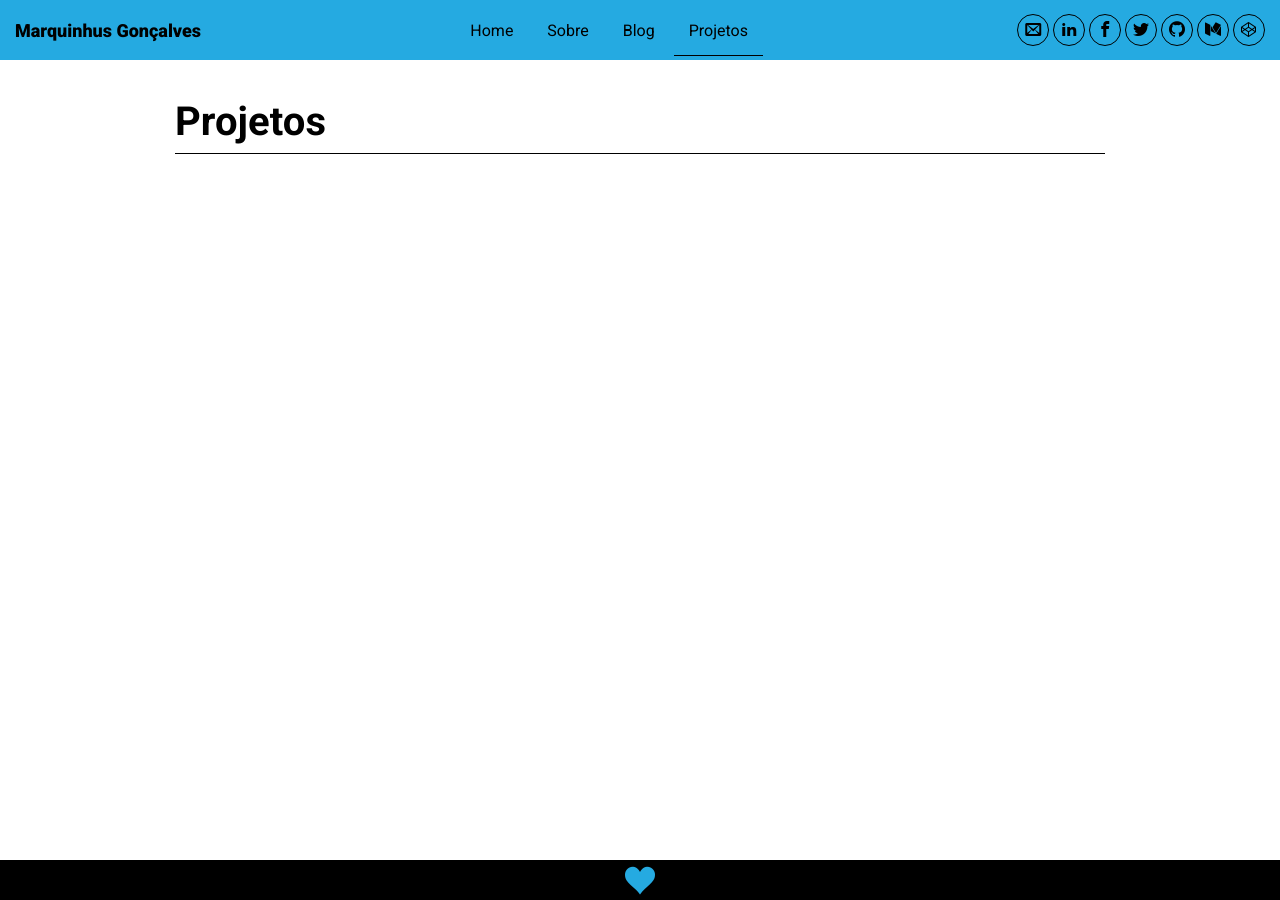
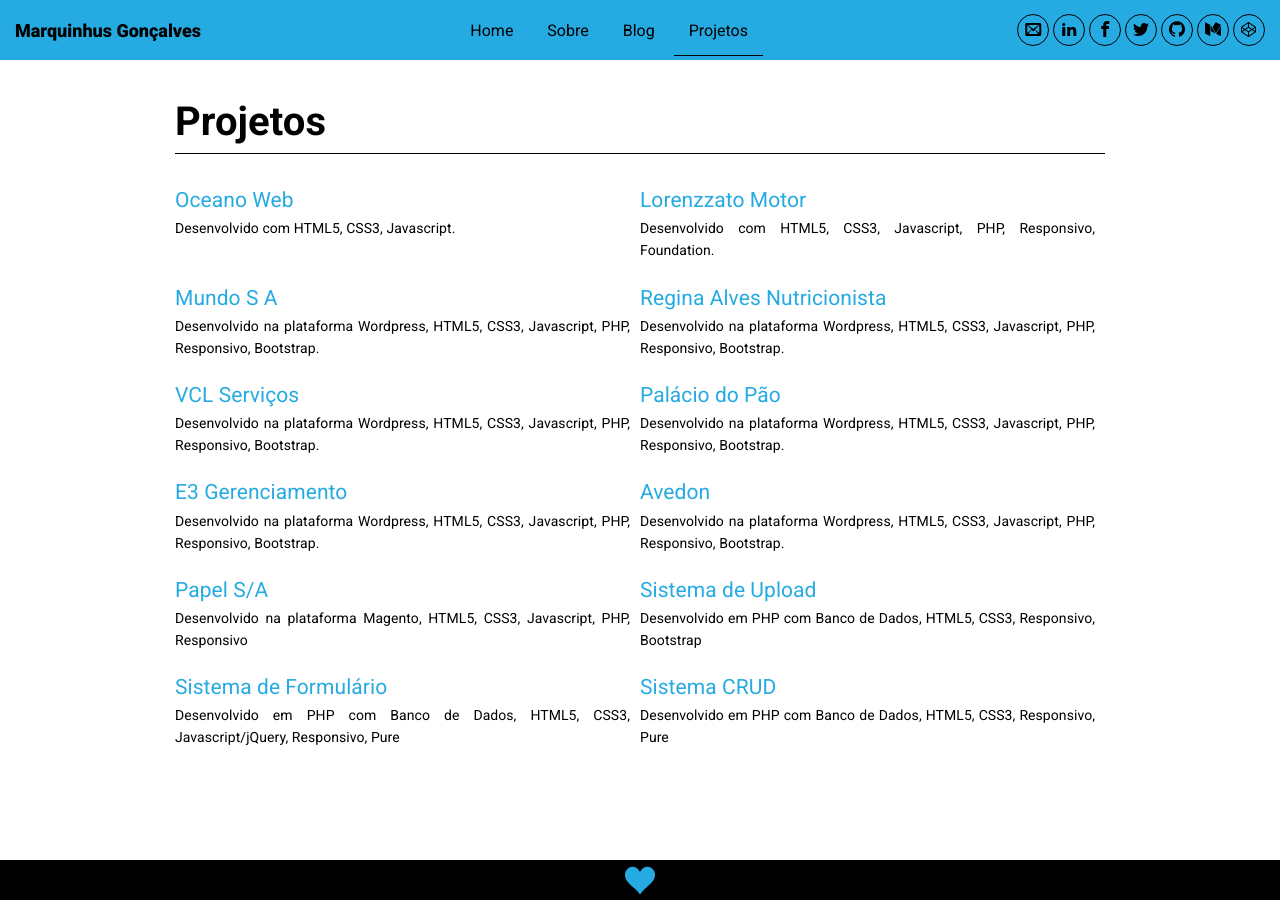
Before and after one commit to marquinhusgoncalves/marquinhusgoncalves.com, a Jekyll site: the page built from projects.md, in a window 1280 px wide. Built offline with Jekyll 4.4.1, drawn with Linux system fonts in a browser that asks for light colours; some web fonts are replaced; comment, search, counter and statistics services are not loaded.

Commit message:
Add projects

```diff
--- a/projects.md
+++ b/projects.md
@@ -2,29 +2,53 @@
 layout: page
 title: Projetos
 ---
-<!--
-<ul>
-   <li><a href="http://www.lorenzzatomotor.com.br" target="_blank">Lorenzzato Motor</a></li>
-   <p>Desenvolvido com HTML5, CSS3, Javascript, PHP, Responsivo, Foundation.</p>
-   <li><a href="http://www.mundosa.com.br" target="_blank">Mundo S A</a></li>
-   <p>Desenvolvido na plataforma Wordpress, HTML5, CSS3, Javascript, PHP, Responsivo, Bootstrap.</p>
-   <li><a href="http://www.reginaalvesnutri.com.br" target="_blank">Regina Alves Nutricionista</a></li>
-   <p>Desenvolvido na plataforma Wordpress, HTML5, CSS3, Javascript, PHP, Responsivo, Bootstrap.</p>
-   <li><a href="http://www.vclservicos.com.br" target="_blank">VCL Serviços</a></li>
-   <p>Desenvolvido na plataforma Wordpress, HTML5, CSS3, Javascript, PHP, Responsivo, Bootstrap.</p>
-   <li><a href="http://www.palaciodopao.com.br" target="_blank">Palácio do Pão</a></li>
-   <p>Desenvolvido na plataforma Wordpress, HTML5, CSS3, Javascript, PHP, Responsivo, Bootstrap.</p>
-   <li><a href="http://www.e3gerenciamento.com.br" target="_blank">E3 Gerenciamento</a></li>
-   <p>Desenvolvido na plataforma Wordpress, HTML5, CSS3, Javascript, PHP, Responsivo, Bootstrap.</p>
-   <li><a href="http://www.avedon.com.br" target="_blank">Avedon</a></li>
-   <p>Desenvolvido na plataforma Wordpress, HTML5, CSS3, Javascript, PHP, Responsivo, Bootstrap.</p>
-   <li><a href="http://www.mundosa.com.br/magento17" target="_blank">Papel S/A</a></li>
-   <p>Desenvolvido na plataforma Magento, HTML5, CSS3, Javascript, PHP, Responsivo</p>
-   <li><a href="http://mundosa.com.br/sites/up/" target="_blank">Sistema de Upload</a></li>
-   <p>Desenvolvido em PHP com Banco de Dados, HTML5, CSS3, Responsivo, Bootstrap</p>
-   <li><a href="http://mundosa.com.br/sites/formulario/" target="_blank">Sistema de Formulário</a></li>
-   <p>Desenvolvido em PHP com Banco de Dados, HTML5, CSS3, Javascript/jQuery, Responsivo, Pure</p>
-   <li><a href="http://mundosa.com.br/sites/crud/" target="_blank">Sistema CRUD</a></li>
-   <p>Desenvolvido em PHP com Banco de Dados, HTML5, CSS3, Responsivo, Pure</p>
-</ul>
-  -->
+<section class="projects">
+  <div class="project">
+    <a href="http://www.oceanoweb.com.br" target="_blank">Oceano Web</a>
+    <p class="project-description">Desenvolvido com HTML5, CSS3, Javascript.</p>
+  </div>
+  <div class="project">
+    <a href="http://www.lorenzzatomotor.com.br" target="_blank">Lorenzzato Motor</a>
+    <p class="project-description">Desenvolvido com HTML5, CSS3, Javascript, PHP, Responsivo, Foundation.</p>
+  </div>
+  <div class="project">
+    <a href="http://www.mundosa.com.br" target="_blank">Mundo S A</a>
+    <p class="project-description">Desenvolvido na plataforma Wordpress, HTML5, CSS3, Javascript, PHP, Responsivo, Bootstrap.</p>
+  </div>
+  <div class="project">
+    <a href="http://www.reginaalvesnutri.com.br" target="_blank">Regina Alves Nutricionista</a>
+    <p class="project-description">Desenvolvido na plataforma Wordpress, HTML5, CSS3, Javascript, PHP, Responsivo, Bootstrap.</p>
+  </div>
+  <div class="project">
+    <a href="http://www.vclservicos.com.br" target="_blank">VCL Serviços</a>
+    <p class="project-description">Desenvolvido na plataforma Wordpress, HTML5, CSS3, Javascript, PHP, Responsivo, Bootstrap.</p>
+  </div>
+  <div class="project">
+    <a href="http://www.palaciodopao.com.br" target="_blank">Palácio do Pão</a>
+    <p class="project-description">Desenvolvido na plataforma Wordpress, HTML5, CSS3, Javascript, PHP, Responsivo, Bootstrap.</p>
+  </div>
+  <div class="project">
+    <a href="http://www.e3gerenciamento.com.br" target="_blank">E3 Gerenciamento</a>
+    <p class="project-description">Desenvolvido na plataforma Wordpress, HTML5, CSS3, Javascript, PHP, Responsivo, Bootstrap.</p>
+  </div>
+  <div class="project">
+    <a href="http://www.avedon.com.br" target="_blank">Avedon</a>
+    <p class="project-description">Desenvolvido na plataforma Wordpress, HTML5, CSS3, Javascript, PHP, Responsivo, Bootstrap.</p>
+  </div>
+  <div class="project">
+    <a href="http://www.papelsa.com.br" target="_blank">Papel S/A</a>
+    <p class="project-description">Desenvolvido na plataforma Magento, HTML5, CSS3, Javascript, PHP, Responsivo</p>
+  </div>
+  <div class="project">
+    <a href="#" target="_blank">Sistema de Upload</a>
+    <p class="project-description">Desenvolvido em PHP com Banco de Dados, HTML5, CSS3, Responsivo, Bootstrap</p>
+  </div>
+  <div class="project">
+    <a href="#" target="_blank">Sistema de Formulário</a>
+    <p class="project-description">Desenvolvido em PHP com Banco de Dados, HTML5, CSS3, Javascript/jQuery, Responsivo, Pure</p>
+  </div>
+  <div class="project">
+    <a href="#" target="_blank">Sistema CRUD</a>
+    <p class="project-description">Desenvolvido em PHP com Banco de Dados, HTML5, CSS3, Responsivo, Pure</p>
+  </div>
+</section>
```
